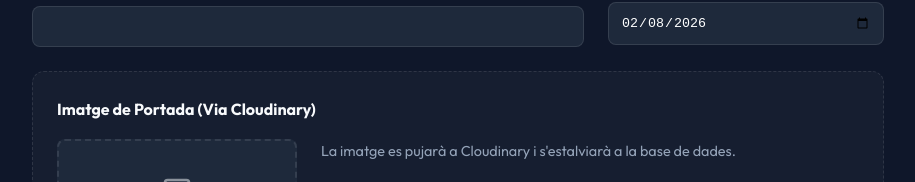
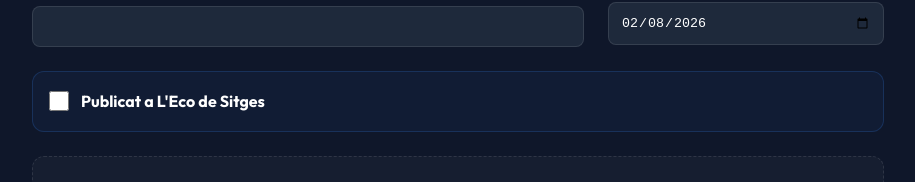
Before and after one commit to PereSitg/els_meus_escrits, a React (Vite) app: page /admin/new in a window 1280 px wide. Shown: the part 254-436 px from the top of the page, without its empty margins (182-1097 px from the left). Built offline with nearby package versions, Linux system fonts and the light colour scheme; no server answers; sample sign-in values are in the browser's storage; a web font is replaced by a local one.

Commit message:
Millores a la Home, fix de categories i funció L'Eco

```diff
--- a/src/pages/Category.jsx
+++ b/src/pages/Category.jsx
@@ -22,18 +22,23 @@ export default function Category() {
         async function fetchCategoryPosts() {
             setLoading(true);
             try {
-                // Query posts by category
-                const q = query(
-                    collection(db, "posts"),
-                    where("category", "==", categoryName),
-                    orderBy("createdAt", "desc")
-                );
-                const querySnapshot = await getDocs(q);
-                const postsData = querySnapshot.docs.map(doc => ({ id: doc.id, ...doc.data() }));
-                setPosts(postsData);
+                // Fetch all and filter manually to avoid index issues with orderBy
+                const querySnapshot = await getDocs(collection(db, "posts"));
+                const allPosts = querySnapshot.docs.map(doc => ({ id: doc.id, ...doc.data() }));
+
+                // Filter by category
+                const filteredPosts = allPosts.filter(post => post.category === categoryName);
+
+                // Sort by date manually
+                const sortedPosts = filteredPosts.sort((a, b) => {
+                    const dateA = a.createdAt?.toDate?.() || 0;
+                    const dateB = b.createdAt?.toDate?.() || 0;
+                    return dateB - dateA;
+                });
+
+                setPosts(sortedPosts);
             } catch (error) {
                 console.error("Error fetching category posts:", error);
-                // Fallback for when index is missing or error occurs
                 setPosts([]);
             } finally {
                 setLoading(false);
--- a/src/pages/Home.jsx
+++ b/src/pages/Home.jsx
@@ -8,7 +8,7 @@ export default function Home() {
 
     const navigationCards = [
         {
-            title: t('nav.sitges'),
+            title: t('nav.writings') || 'Els meus escrits',
             description: t('home.sitges_desc') || 'Explora els meus escrits i històries sobre Sitges.',
             path: '/category/sitges',
             icon: <Palmtree size={48} />,
--- a/src/pages/PostDetail.jsx
+++ b/src/pages/PostDetail.jsx
@@ -199,6 +199,19 @@ export default function PostDetail() {
                                 {para}
                             </p>
                         ))}
+
+                        {post.publishedInEco && (
+                            <p style={{
+                                marginTop: '4rem',
+                                fontStyle: 'italic',
+                                opacity: 0.8,
+                                borderLeft: '2px solid var(--accent-primary)',
+                                paddingLeft: '1rem',
+                                fontSize: '1.2rem'
+                            }}>
+                                Publicat a L'Eco de Sitges,
+                            </p>
+                        )}
                     </motion.div>
 
                     {/* Footer of article */}
--- a/src/pages/admin/Editor.jsx
+++ b/src/pages/admin/Editor.jsx
@@ -39,6 +39,7 @@ export default function PostEditor() {
     const [content, setContent] = useState('');
     const [socialSummary, setSocialSummary] = useState('');
     const [customDate, setCustomDate] = useState(new Date().toISOString().split('T')[0]);
+    const [isPublishedInEco, setIsPublishedInEco] = useState(false);
     const [loading, setLoading] = useState(false);
     const [uploadProgress, setUploadProgress] = useState(null);
     const [isCorrecting, setIsCorrecting] = useState(false);
@@ -68,6 +69,7 @@ export default function PostEditor() {
                         setImage(data.image || '');
                         setContent(data.content || '');
                         setSocialSummary(data.socialSummary || '');
+                        setIsPublishedInEco(data.publishedInEco || false);
                         if (data.createdAt?.toDate) {
                             setCustomDate(data.createdAt.toDate().toISOString().split('T')[0]);
                         }
@@ -89,6 +91,7 @@ export default function PostEditor() {
         setContent('');
         setSocialSummary('');
         setCustomDate(new Date().toISOString().split('T')[0]);
+        setIsPublishedInEco(false);
         setPublishProgress(0);
         setPublishFinished(false);
         setShowModal(false);
@@ -216,6 +219,7 @@ export default function PostEditor() {
                 image,
                 content,
                 socialSummary: socialSummary || content.substring(0, 160),
+                publishedInEco: isPublishedInEco,
                 updatedAt: serverTimestamp()
             };
 
@@ -348,6 +352,19 @@ export default function PostEditor() {
                             />
                         </div>
                     </div>
+                </div>
+
+                <div style={{ display: 'flex', alignItems: 'center', gap: '0.75rem', padding: '1rem', background: 'rgba(59, 130, 246, 0.05)', borderRadius: '0.75rem', border: '1px solid rgba(59, 130, 246, 0.2)' }}>
+                    <input
+                        type="checkbox"
+                        id="publishedInEco"
+                        checked={isPublishedInEco}
+                        onChange={e => setIsPublishedInEco(e.target.checked)}
+                        style={{ width: '20px', height: '20px', cursor: 'pointer' }}
+                    />
+                    <label htmlFor="publishedInEco" style={{ color: 'white', fontWeight: '600', cursor: 'pointer' }}>
+                        Publicat a L'Eco de Sitges
+                    </label>
                 </div>
 
                 <div style={{ padding: '1.5rem', background: 'rgba(255,255,255,0.03)', borderRadius: '0.75rem', border: '1px dashed rgba(255,255,255,0.1)' }}>
```
